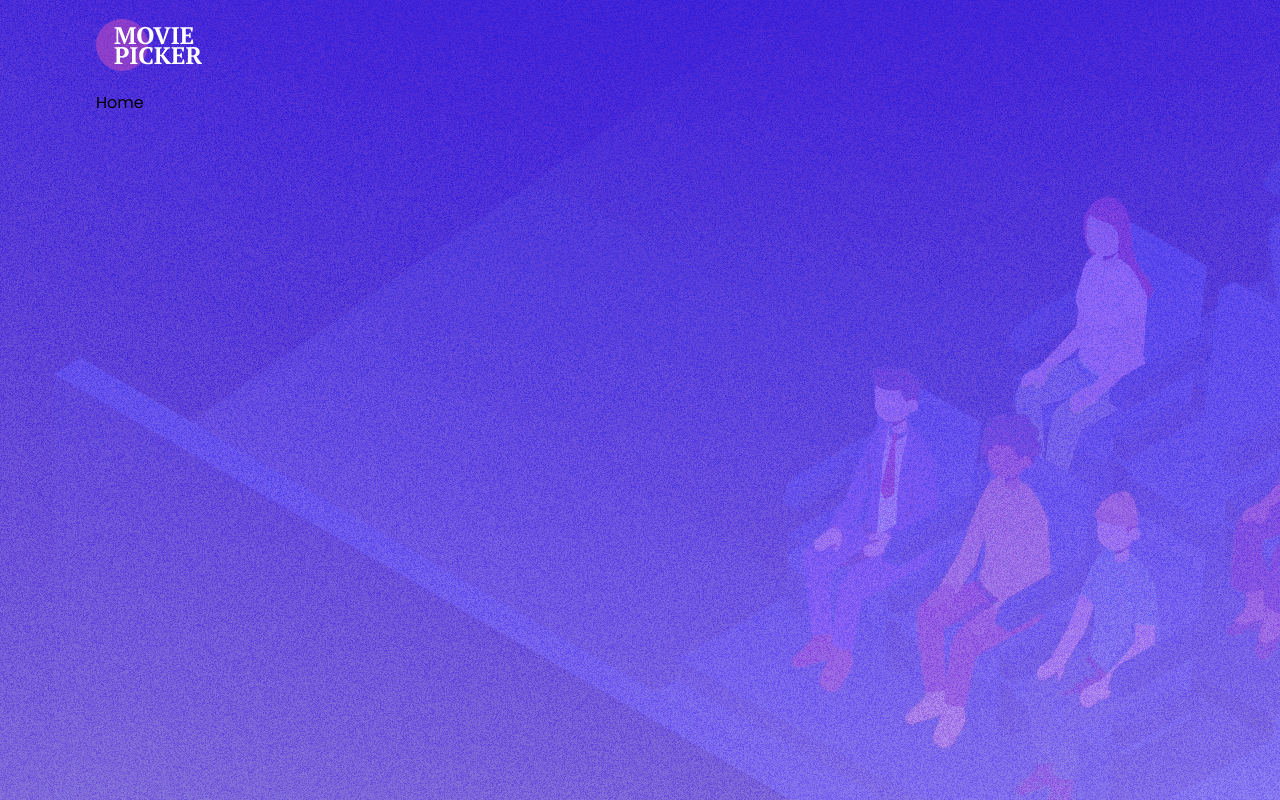
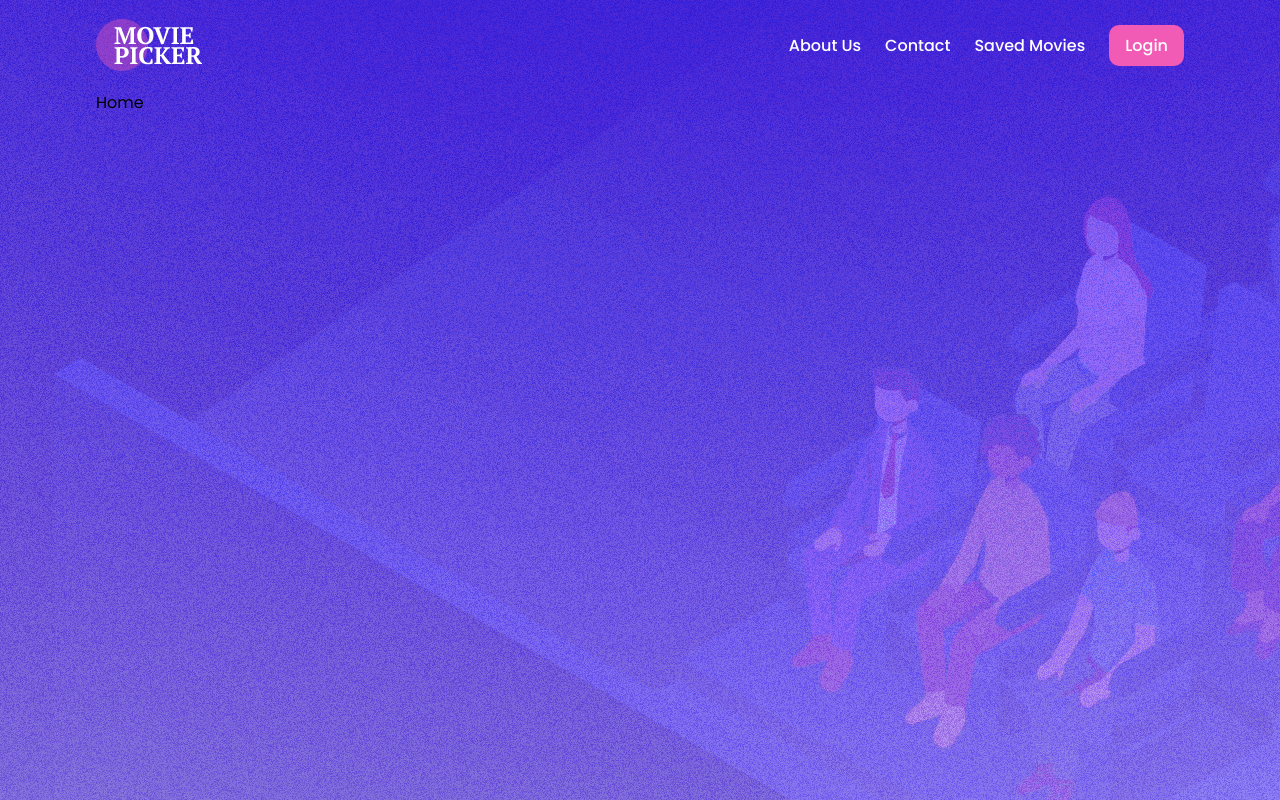
Before and after one commit to nadia-minster/movie-search-project, a React (Vite) app: page / in a window 1280 px wide. Built offline with nearby package versions, Linux system fonts and the light colour scheme.

Commit message:
finished the navbar

```diff
--- a/package.json
+++ b/package.json
@@ -10,6 +10,7 @@
     "preview": "vite preview"
   },
   "dependencies": {
+    "axios": "^1.4.0",
     "react": "^18.2.0",
     "react-dom": "^18.2.0",
     "react-icons": "^4.8.0",
--- a/src/Navbar.jsx
+++ b/src/Navbar.jsx
@@ -9,15 +9,15 @@ const Navbar = () => {
 
   const NavigationStyling = () => {
     if (isMobile && isOpen) {
-      return "links-mobile links-active";
+      return "links-mobile links-active active";
     } else if (isMobile) {
       return "links-mobile";
     } else return "links";
   };
 
   const navigation = (
-    <nav className={`${isOpen && isMobile ? "active" : "navigation"}`}>
-      <ul className={NavigationStyling()}>
+    <nav className={NavigationStyling()}>
+      <ul>
         <li>About Us</li>
         <li>Contact</li>
         <li>Saved Movies</li>
--- a/src/index.css
+++ b/src/index.css
@@ -23,6 +23,9 @@
   --fw-semi-bold: 600;
   --fw-bold: 700;
   --fw-extra-bold: 800;
+
+  --transition-short: 0.3s ease-in;
+  --transition-long: 0.5s ease-in;
 }
 /*
   background-image: radial-gradient(
@@ -69,12 +72,20 @@ body {
   justify-content: space-between;
 }
 
-.navigation ul li {
-  transition: 0.3s ease-in;
+.links ul {
+  display: flex;
+  align-items: center;
+  color: #fff;
+  font-weight: var(--fw-regular);
+  gap: 24px;
+}
+
+.links ul li {
+  transition: var(--transition-short);
   cursor: pointer;
 }
 
-.navigation ul li:hover {
+.links ul li:hover {
   color: var(--clr-accent);
 }
 
@@ -107,7 +118,7 @@ body {
   background-color: transparent;
 }
 
-nav {
+.links-mobile {
   height: 100%;
   width: 100%;
   z-index: 5;
@@ -115,9 +126,9 @@ nav {
   top: 0;
 }
 
-nav {
+.links-mobile {
   background: var(--clr-dark-purple);
-  transition: 0.5s ease-in;
+  transition: var(--transition-long);
   clip-path: circle(0px at 84.75% 6.5%);
   display: flex;
   align-items: center;
@@ -131,31 +142,26 @@ nav {
 
 .links-mobile ul {
   text-align: center;
+  display: flex;
+  flex-direction: column;
+  gap: 1rem;
   opacity: 0;
-  transition: 0.3 ease-in;
+  font-size: 2rem;
+  color: var(--clr-light);
+  font-weight: bold;
+  letter-spacing: 0.15rem;
+  transition: var(--transition-short);
 }
 
-.links-mobile ul {
-  display: flex;
-  align-items: center;
-  color: #fff;
-  font-weight: var(--fw-regular);
-  gap: 24px;
-}
-
-.links-active {
+.links-active ul {
   opacity: 1;
 }
 
-.links-mobile ul li {
-  font-family: sans-serif;
-  text-shadow: 1px 1px 2px black;
-  font-size: 3rem;
-  font-weight: bold;
-  letter-spacing: 0.5rem;
-  transition: 0.3 ease-in;
+.links-active ul li {
+  transition: var(--transition-short);
+  cursor: pointer;
 }
-.links-mobile ul li:hover {
-  transform: scale(1.25);
-  color: var(--clr-purple);
+.links-active ul li:hover {
+  transform: scale(1.1);
+  color: var(--clr-accent);
 }
```
Also changed, not shown: 1 other file (tests, documents, lock files or other folders).
